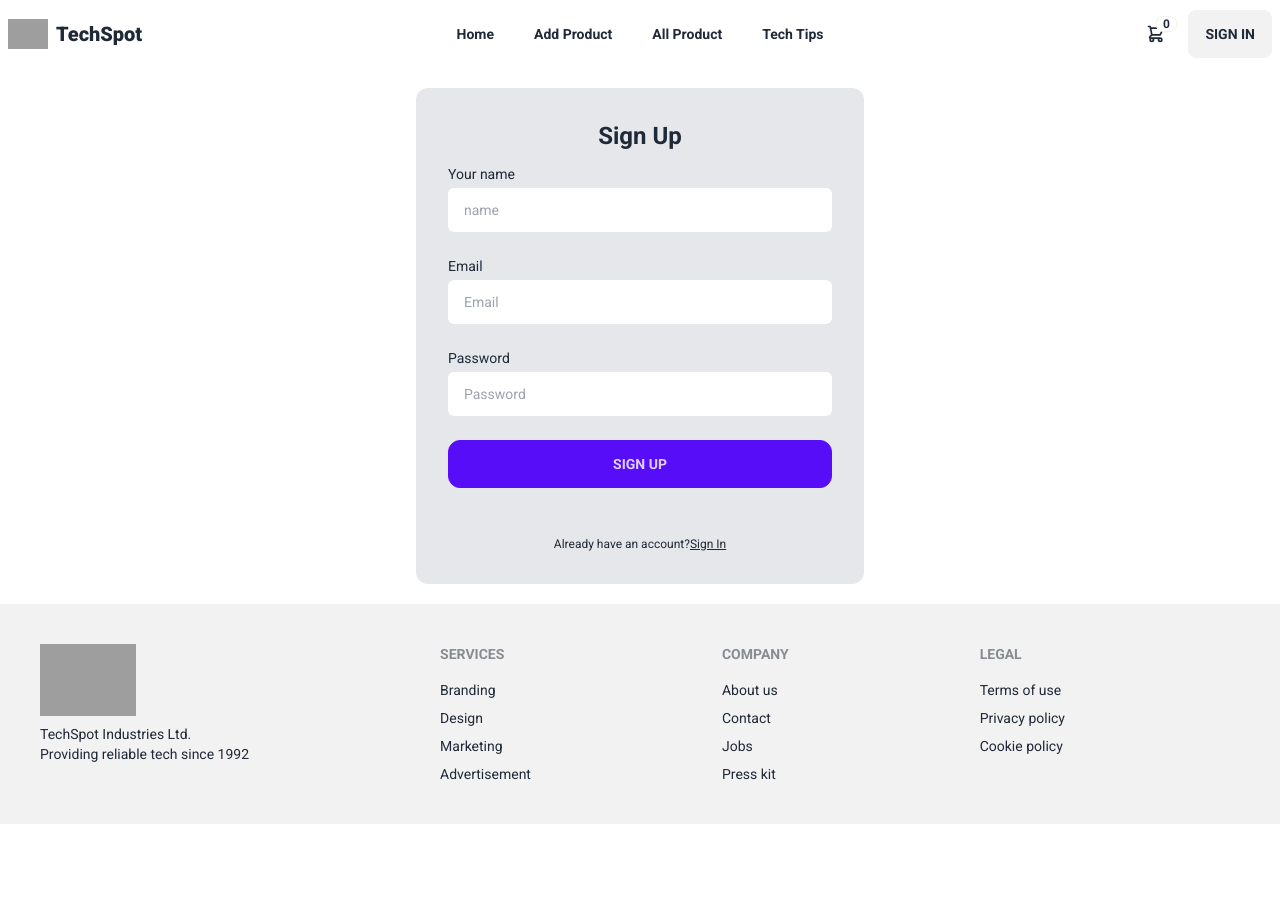
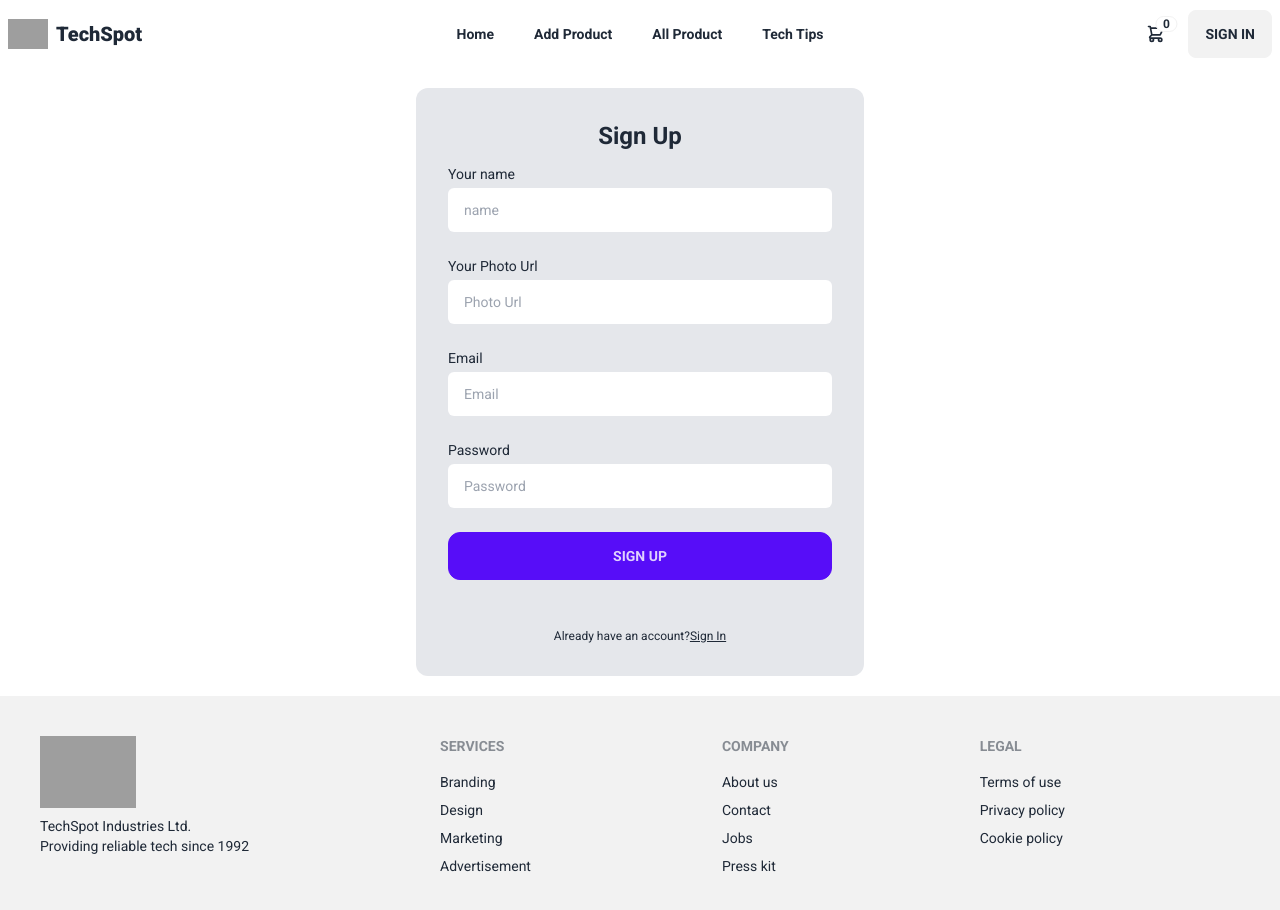
Before and after one commit to adnanalemran/tech-spot-ClientSite, a React (Vite) app: page /signup in a window 1280 px wide. Shown: the top 910 px of the page. Before the commit the page ends 824 px from the top, so only its background shows below. Built offline with nearby package versions, Linux system fonts and the light colour scheme; grey boxes are pictures that could not be loaded.

Commit message:
individual brand display data,fire env setup

```diff
--- a/package.json
+++ b/package.json
@@ -10,6 +10,7 @@
     "preview": "vite preview"
   },
   "dependencies": {
+    "firebase": "^10.5.0",
     "localforage": "^1.10.0",
     "match-sorter": "^6.3.1",
     "react": "^18.2.0",
--- a/src/components/HomePage/BrandSection.jsx
+++ b/src/components/HomePage/BrandSection.jsx
@@ -1,10 +1,10 @@
 import React, { useState, useEffect } from "react";
+import { Link } from "react-router-dom";
 
 const BrandSection = () => {
   const [brands, setBrands] = useState([]);
 
   useEffect(() => {
-    // Fetch the JSON data from the public folder
     fetch("/brands.json")
       .then((response) => response.json())
       .then((data) => setBrands(data))
@@ -17,14 +17,19 @@ const BrandSection = () => {
       <hr className="my-5" />
       <div className="grid grid-cols-2 md:grid-cols-3 lg:grid-cols-6 gap-4">
         {brands.map((brand, index) => (
-          <div key={index} className="bg-white p-4 rounded-lg shadow-md">
+          <Link to={`/companyProductView/${brand.name}`} key={index}>
+
+            <div className="bg-white p-4 rounded-lg shadow-md">
               <img
                 src={brand.image}
                 alt={brand.name}
                 className="w-24 h-24 mx-auto mb-4"
               />
-            <h3 className="text-lg font-semibold text-center">{brand.name}</h3>
+              <h3 className="text-lg font-semibold text-center">
+                {brand.name}
+              </h3>
             </div>
+          </Link>
         ))}
       </div>
     </div>
--- a/src/components/Product/AddProduct.jsx
+++ b/src/components/Product/AddProduct.jsx
@@ -5,8 +5,8 @@ const AddProduct = () => {
   const initialFormData = {
     image: "",
     name: "",
-    brandName: "",
-    type: "",
+    brandName: "Apple",
+    type: "Phone",
     price: "",
     shortDescription: "",
     rating: ""
@@ -69,12 +69,14 @@ const AddProduct = () => {
             name="name"
             value={formData.name}
             onChange={handleChange}
+            required
             className="w-full px-4 py-3 rounded-md dark-border-gray-700 dark-bg-gray-900 dark-text-gray-100 focus:dark-border-violet-400"
           />
         </div>
         <div className="space-y-1 text-sm">
           <label className="block dark-text-gray-400">Image URL</label>
           <input
+          required
             type="text"
             name="image"
             value={formData.image}
@@ -85,6 +87,7 @@ const AddProduct = () => {
         <div className="space-y-1 text-sm">
           <label className="block dark-text-gray-400">Brand Name</label>
           <select
+          required
             name="brandName"
             value={formData.brandName}
             onChange={handleChange}
@@ -115,6 +118,7 @@ const AddProduct = () => {
         <div className="space-y-1 text-sm">
           <label className="block dark-text-gray-400">Price</label>
           <input
+          required
             type="number"
             name="price"
             value={formData.price}
@@ -125,6 +129,7 @@ const AddProduct = () => {
         <div className="space-y-1 text-sm">
           <label className="block dark-text-gray-400">Short Description</label>
           <textarea
+          required
             name="shortDescription"
             value={formData.shortDescription}
             onChange={handleChange}
@@ -134,6 +139,7 @@ const AddProduct = () => {
         <div className="space-y-1 text-sm">
           <label className="block dark-text-gray-400">Rating</label>
           <input
+          required
             type="number"
             name="rating"
             value={formData.rating}
--- /dev/null
+++ b/src/components/Product/CompanyProduct.jsx
@@ -0,0 +1,49 @@
+import React, { useState, useEffect } from "react";
+import { Link, useParams } from "react-router-dom";
+
+const CompanyProduct = () => {
+  const { brandName } = useParams();
+
+  const [products, setProducts] = useState([]);
+  const filteredProducts = products.filter((product) => product.brandName === brandName);
+
+  useEffect(() => {
+    fetch("http://localhost:5000/product")
+      .then((response) => response.json())
+      .then((data) => setProducts(data))
+      .catch((error) => console.error("Error fetching product data: ", error));
+  }, []);
+
+  return (
+    <div className="px-2 lg:px-8 pt-16">
+      <h1 className="text-2xl font-bold text-center">Product Data {brandName}</h1>
+      <div className="grid grid-cols-1 sm:grid-cols-2 md:grid-cols-3 lg:grid-cols-4 gap-8 p-4">
+        {filteredProducts.map((product) => (
+          <div key={product._id} className="card glass rounded-lg shadow-lg">
+            <figure className="p-4">
+              <img className="w-56" src={product.image} alt={product.name} />
+            </figure>
+            <div className="card-body p-4">
+              <h2 className="card-title text-xl font-bold">{product.name}</h2>
+              <p>Brand Name: {product.brandName}</p>
+              <p>Type: {product.type}</p>
+              <p>Price: ${product.price}</p>
+              <p>Rating: {product.rating}</p>
+              <div className="card-actions gap-2 grid justify-center grid-cols-3">
+
+                <Link to={`/product/${product._id}`}>
+                  <button className="btn btn-info w-16">Details</button>
+                </Link>
+                <Link to={`/product/update/${product._id}`}>
+                  <button className="btn btn-success w-16">Update</button>
+                </Link>
+              </div>
+            </div>
+          </div>
+        ))}
+      </div>
+    </div>
+  );
+};
+
+export default CompanyProduct;
--- a/src/components/Product/UpdateProduct.jsx
+++ b/src/components/Product/UpdateProduct.jsx
@@ -32,7 +32,7 @@ const UpdateProduct = () => {
         Swal.fire({
           icon: "success",
           title: "Updated",
-          text: "Your note has been updated 8   successfully.",
+          text: "Your note has been updated  successfully.",
         });
       } else {
         Swal.fire({
@@ -131,7 +131,7 @@ const UpdateProduct = () => {
           type="submit"
           className="block w-full p-3 text-center rounded-xl dark-text-gray-900 dark-bg-violet-400 btn btn-primary"
         >
-          Add Product
+          Update Product
         </button>
       </form>
     </div>
--- a/src/components/Sign/SignUp.jsx
+++ b/src/components/Sign/SignUp.jsx
@@ -1,12 +1,21 @@
-import React from 'react';
-import { Link } from 'react-router-dom';
+import React from "react";
+import { Link } from "react-router-dom";
 
 const SignUp = () => {
+  const handleSignUp = (e) => {
+    e.preventDefault();
+    const form = e.target;
+    const name = form.name.value;
+    const photoURL = form.photoURL.value;
+    const email = form.email.value;
+    const password = form.password.value;
+    console.log(name,photoURL,email,password);
+  };
   return (
     <div>
       <div className="w-full mx-auto max-w-md p-8 space-y-3 rounded-xl bg-gray-200 my-5 dark:bg-gray-900 dark:text-gray-200">
         <h1 className="text-2xl font-bold text-center">Sign Up</h1>
-        <form className="space-y-6">
+        <form onSubmit={handleSignUp} className="space-y-6">
           <div className="space-y-1 text-sm">
             <label className="block dark:text-gray-400">Your name</label>
             <input
@@ -14,6 +23,16 @@ const SignUp = () => {
               name="name"
               id="name"
               placeholder="name"
+              className="w-full px-4 py-3 rounded-md dark:border-gray-700 dark:bg-gray-900 dark:text-gray-100 focus:dark:border-violet-400"
+            />
+          </div>
+          <div className="space-y-1 text-sm">
+            <label className="block dark:text-gray-400">Your Photo Url</label>
+            <input
+              type="text"
+              name="photoURL"
+
+              placeholder="Photo Url"
               className="w-full px-4 py-3 rounded-md dark:border-gray-700 dark:bg-gray-900 dark:text-gray-100 focus:dark:border-violet-400"
             />
           </div>
@@ -42,22 +61,22 @@ const SignUp = () => {
           </button>
         </form>
         <div className="flex justify-center space-x-4">
-          <button aria-label="Sign up with Google" className="p-3 rounded-sm">
-            {/* Add your Google icon SVG here */}
-          </button>
-          <button aria-label="Sign up with Twitter" className="p-3 rounded-sm">
-            {/* Add your Twitter icon SVG here */}
-          </button>
-          <button aria-label="Sign up with GitHub" className="p-3 rounded-sm">
-            {/* Add your GitHub icon SVG here */}
-          </button>
+          <button
+            aria-label="Sign up with Google"
+            className="p-3 rounded-sm"
+          ></button>
+          <button
+            aria-label="Sign up with Twitter"
+            className="p-3 rounded-sm"
+          ></button>
+          <button
+            aria-label="Sign up with GitHub"
+            className="p-3 rounded-sm"
+          ></button>
         </div>
         <p className="text-xs text-center sm:px-6 dark:text-gray-400">
           Already have an account?
-          <Link
-          to="/signin"
-            className="underline dark:text-gray-100"
-          >
+          <Link to="/signin" className="underline dark:text-gray-100">
             Sign In
           </Link>
         </p>
--- a/src/components/Socket/Header.jsx
+++ b/src/components/Socket/Header.jsx
@@ -26,13 +26,18 @@ const Header = () => {
               tabIndex={0}
               className="menu menu-sm dropdown-content mt-3 z-[1] p-2 shadow bg-base-100 rounded-box w-52"
             >
-              <li>
-                <a>Item 1</a>
-              </li>
-
-              <li>
-                <a>Item 3</a>
-              </li>
+              <li className="">
+              <NavLink to="/">Home</NavLink>
+            </li>
+            <li>
+              <NavLink to="/addProduct">Add Product</NavLink>
+            </li>
+            <li>
+              <NavLink to="/allProduct">All Product</NavLink>
+            </li>
+            <li>
+              <NavLink to="/techTips">Tech Tips</NavLink>
+            </li>
             </ul>
           </div>
           <div className="flex items-center justify-center">
--- /dev/null
+++ b/src/components/firebase/firebase.config.js
@@ -0,0 +1,14 @@
+
+import { initializeApp } from "firebase/app";
+
+const firebaseConfig = {
+  apiKey: "AIzaSyCV-8yCBrUmIa7Vocv_Wtlq339_427AwFc",
+  authDomain: "tech-spot-f78f5.firebaseapp.com",
+  projectId: "tech-spot-f78f5",
+  storageBucket: "tech-spot-f78f5.appspot.com",
+  messagingSenderId: "407960782162",
+  appId: "1:407960782162:web:798dc5179aa5a3cfbae68b"
+};
+
+
+export const app = initializeApp(firebaseConfig);
```
Also changed, not shown: src/Router/Router.jsx (+9 -1 lines), src/components/provider/AuthProvider.jsx (added), 1 other file (tests, documents, lock files or other folders). Lines whose indentation alone changed are shown as unchanged.
